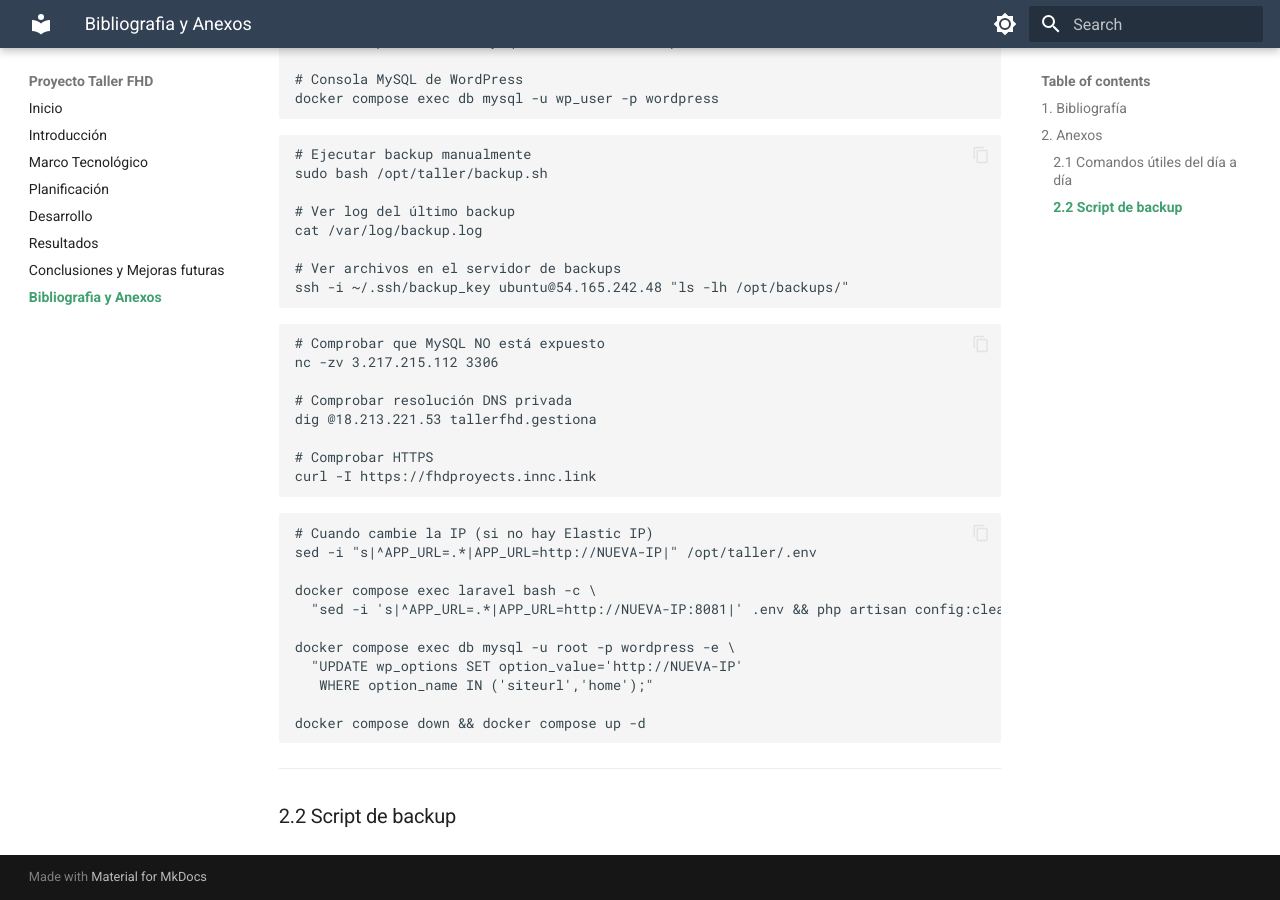
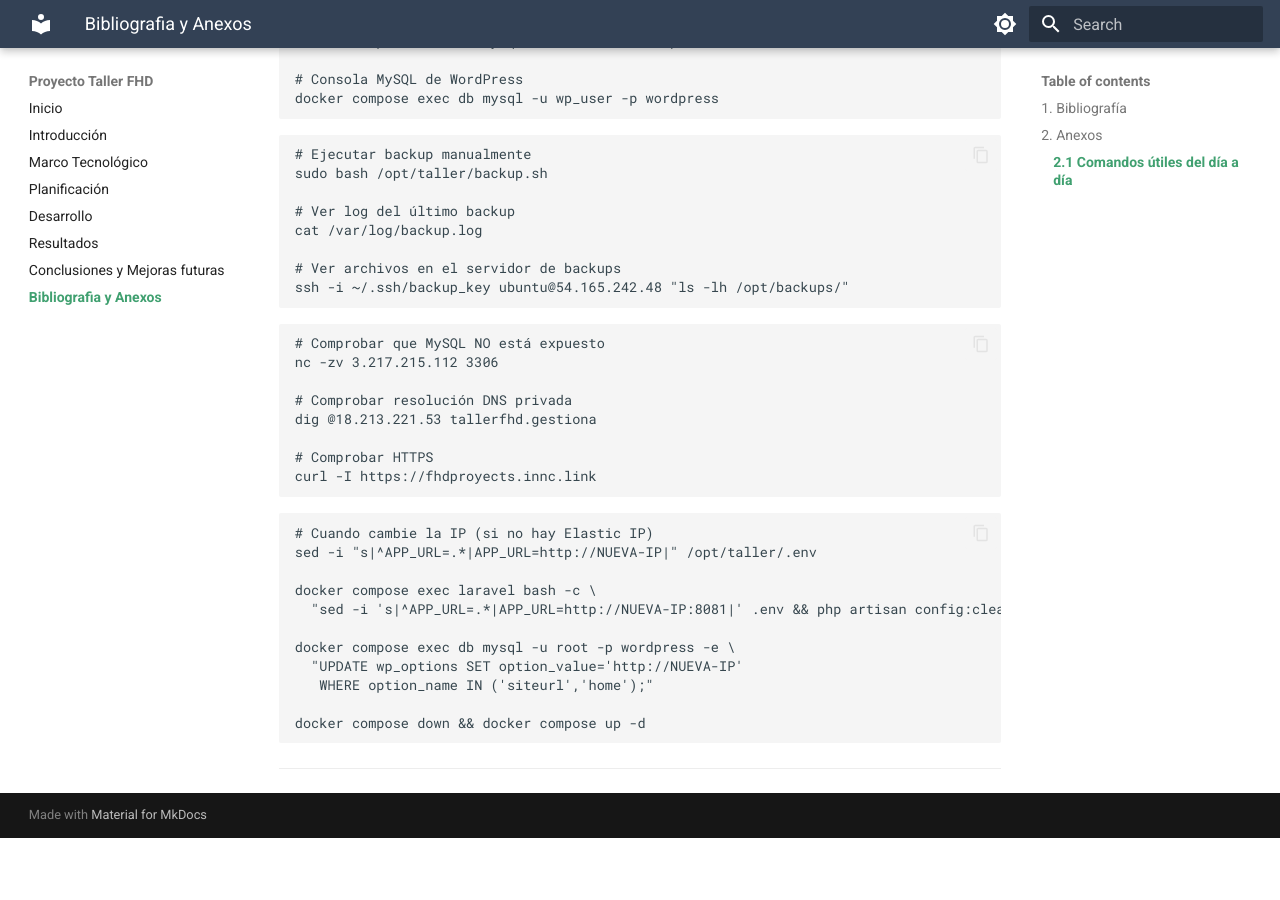
Before and after one commit to elimpermeable/Proyecto_Intermodular2ASIR_IJJ, an MkDocs documentation site: the page built from docs/07_Bibliografiayanexos.md, in a window 1280 px wide and 900 px high, scrolled down 1523 px. Built offline with MkDocs 1.6.1 and Material for MkDocs 9.7.7, drawn with Linux system fonts in a browser that asks for light colours; after the commit the page ends 2361 px from its top, so only the background shows below that.

Commit message:
Correcion menor

````diff
--- a/docs/07_Bibliografiayanexos.md
+++ b/docs/07_Bibliografiayanexos.md
@@ -99,5 +99,3 @@ docker compose down && docker compose up -d
 ```
 
 ---
-
-### 2.2 Script de backup
````
